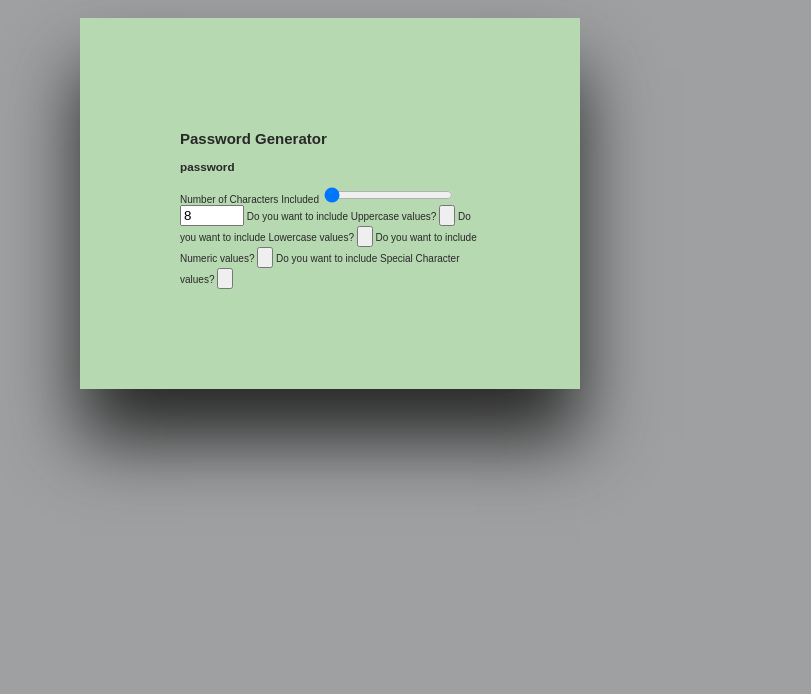
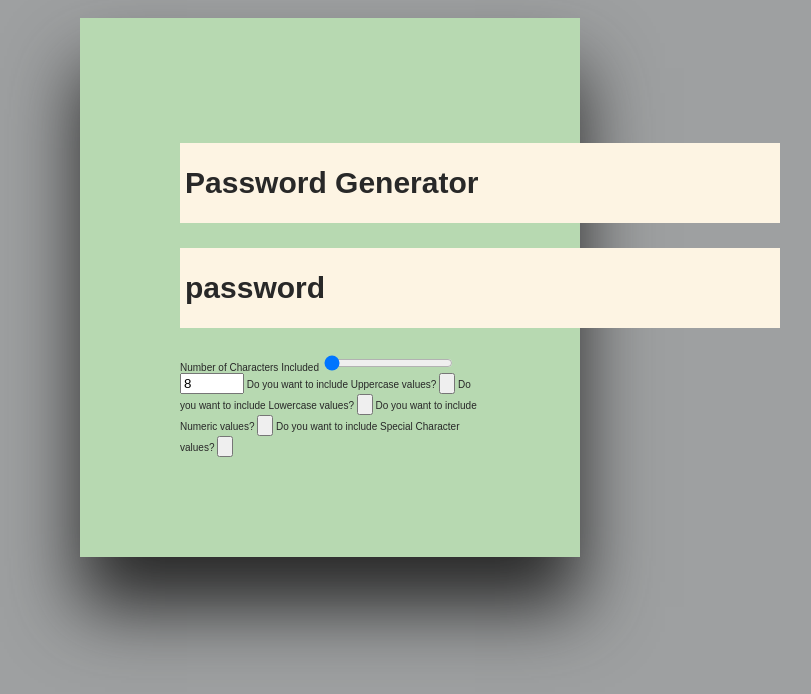
Before and after one commit to NateBatchelder/PasswordGenerator-Alternate, a plain HTML site: page index.html in a window 1280 px wide. Shown: the whole page, without its empty margins (310-1121 px from the left). Drawn offline with Linux system fonts and the light colour scheme.

Commit message:
edits to fonts, colors, and sizing

```diff
--- a/index.html
+++ b/index.html
@@ -11,7 +11,7 @@
 <body>
   <section class="container">
     <h1>Password Generator</h1>
-    <h3>password</h3>
+    <h2>password</h2>
     <form>
       <label for="numberOfCharacters">Number of Characters Included</label>
       <input type="range" min="8" max="128" value="8"
--- a/style.css
+++ b/style.css
@@ -1,11 +1,6 @@
 /* default font size in REM units */
 html {
     font-size: 62.5%;
-}
-
-/* modifies font size for divisions */
-span {
-    font-size: 1.6rem;
 }
 
 /* establishes the input filed */
@@ -30,9 +25,30 @@ p {
     font-size: 1.5rem;
 }
 
+h1 {
+    background-color: #FDF4E3;
+    display: flex;
+    justify-content: flex start;
+    align-items: center;
+    position: relative;
+    font-size: 3rem;
+    padding: 2rem .5rem;
+    height: 8rem;
+    width: 200%
+}
+
+
+
 h2 {
-   margin: .5rem 0 1rem;
-   text-align: center;
+    background-color: #FDF4E3;
+    display: flex;
+    justify-content: flex start;
+    align-items: center;
+    position: relative;
+    font-size: 3rem;
+    padding: 2rem .5rem;
+    height: 8rem;
+    width: 200%
 }
 
 input[type=checkbox] {
@@ -62,7 +78,7 @@ input[type=checkbox] {
 
 .result-container #result {
     word-wrap: break-word;
-    max-width: calc(100% - 40px);
+    max-width: 80%
 }
 
 .result-container .btn {
```
